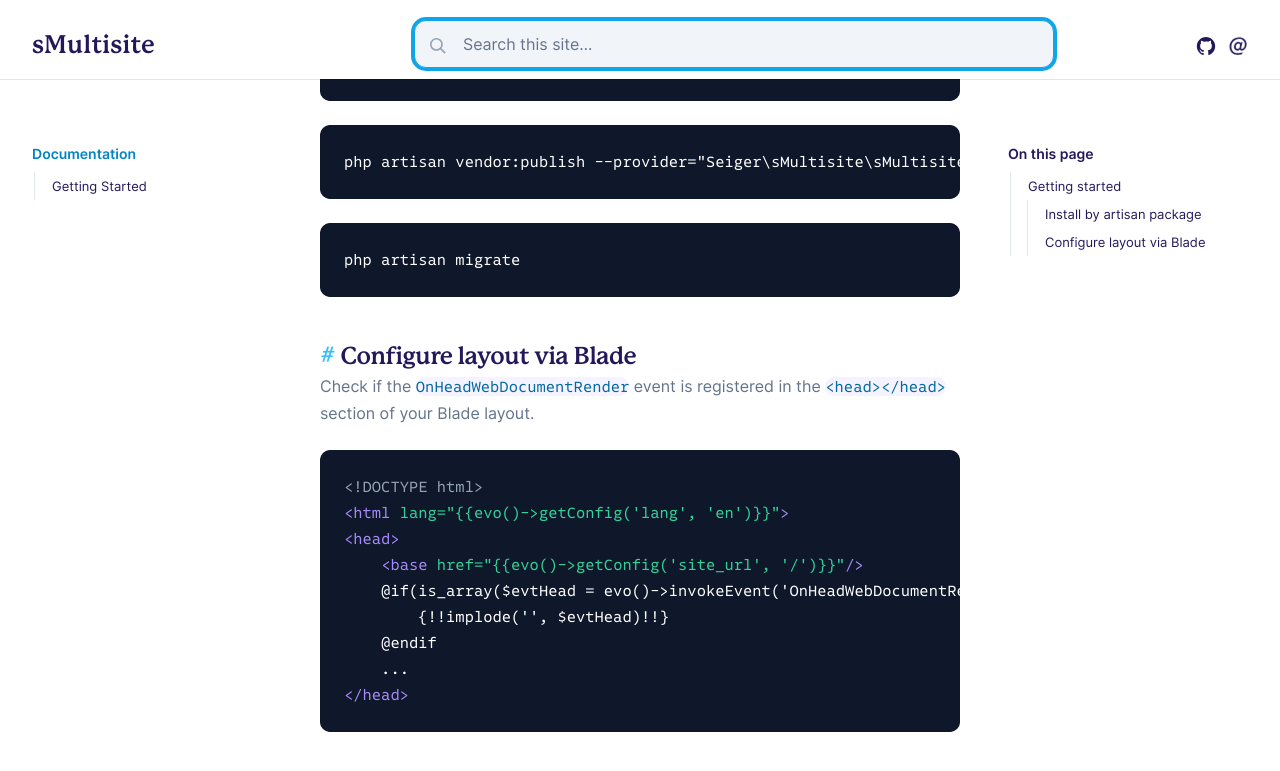
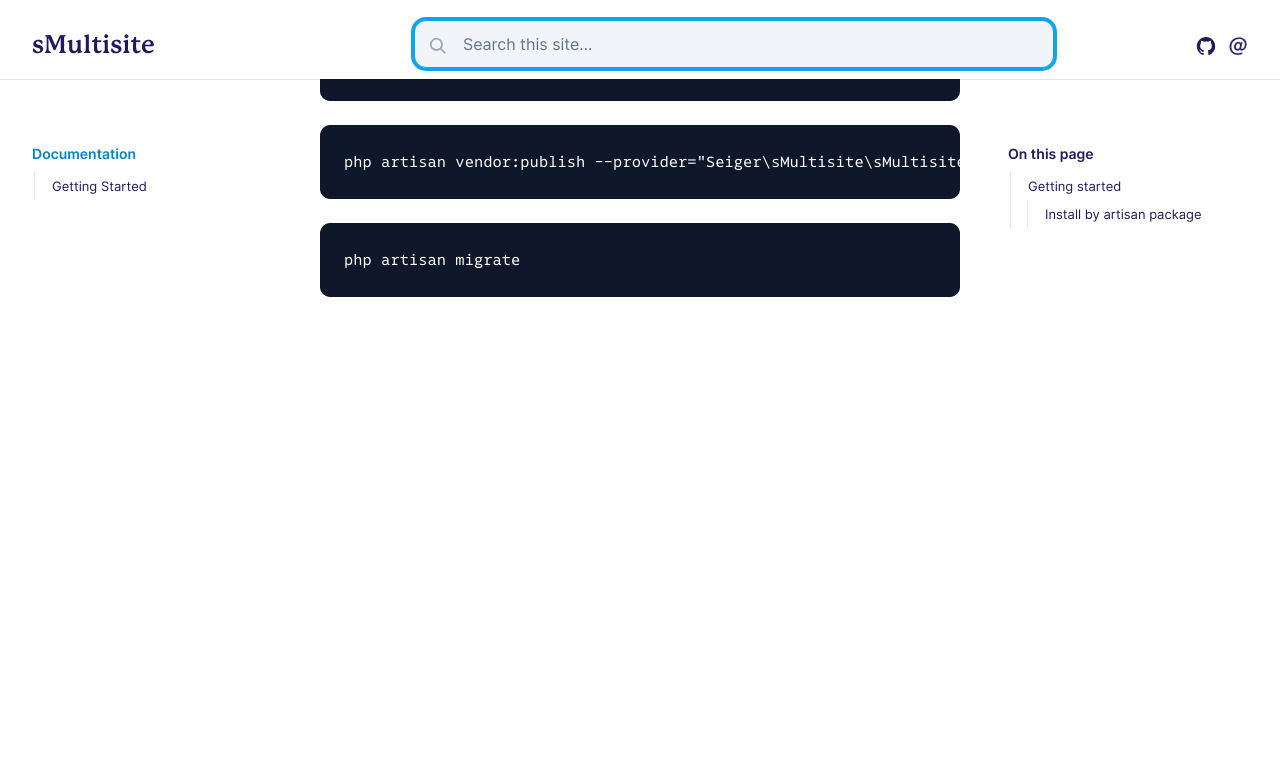
Before and after one commit to Seiger/sMultisite, a Jekyll site: the page built from docs/pages/getting-started.md, in a window 1280 px wide and 900 px high, scrolled down 508 px. Shown: the top 771 px of the window. Built offline with Jekyll 4.4.1, drawn with Linux system fonts in a browser that asks for light colours; after the commit the page ends 973 px from its top, so only the background shows below that.

Commit message:
[FIX] Docs.

````diff
--- a/docs/pages/getting-started.md
+++ b/docs/pages/getting-started.md
@@ -26,19 +26,3 @@ php artisan vendor:publish --provider="Seiger\sMultisite\sMultisiteServiceProvid
 ```console
 php artisan migrate
 ```
-
-## Configure layout via Blade
-
-Check if the `OnHeadWebDocumentRender` event is registered in the `<head></head>` section of your Blade layout.
-
-```html
-<!DOCTYPE html>
-<html lang="{% raw %}{{evo()->getConfig('lang', 'en')}}{% endraw %}">
-<head>
-    <base href="{% raw %}{{evo()->getConfig('site_url', '/')}}{% endraw %}"/>
-    @if(is_array($evtHead = evo()->invokeEvent('OnHeadWebDocumentRender')))
-        {!!implode('', $evtHead)!!}
-    @endif
-    ...
-</head>
-```
````
Also changed, not shown: docs/pages/index.md (+4 -0 lines), README.md.
